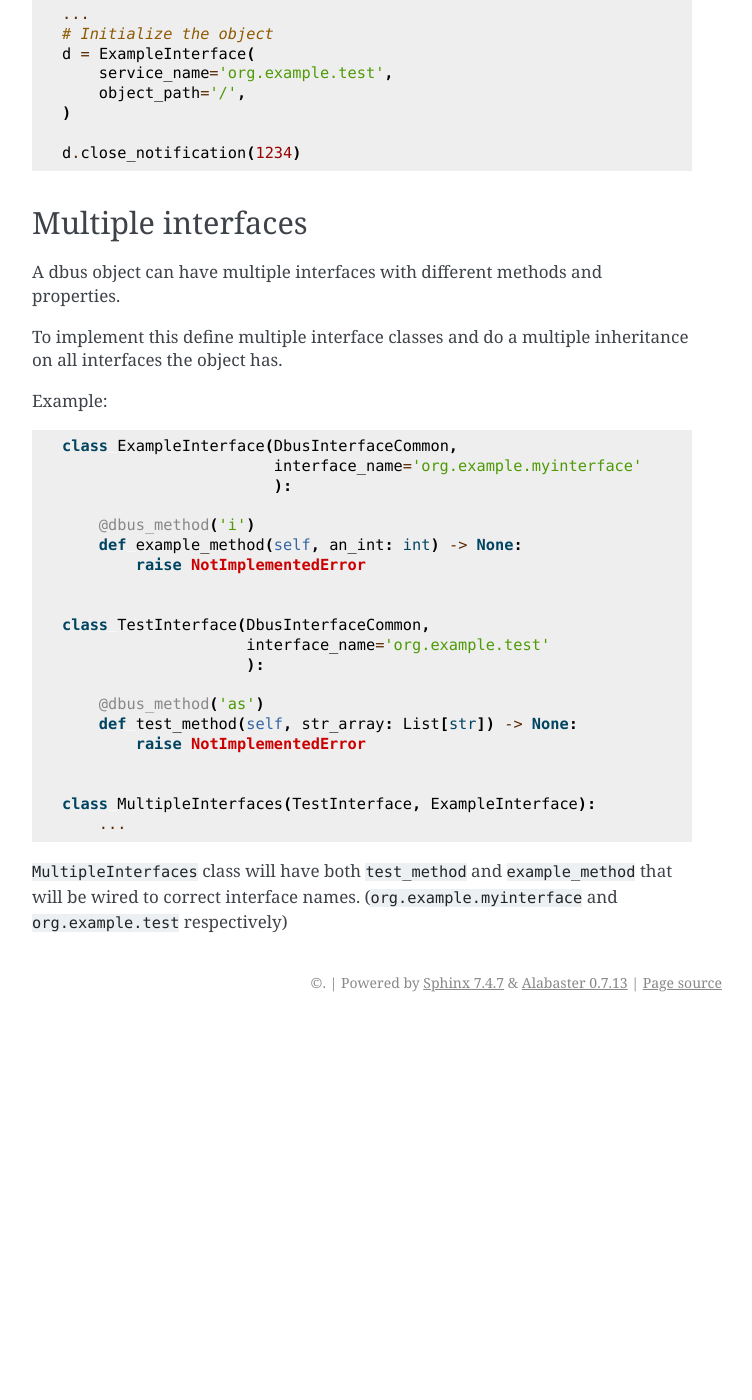
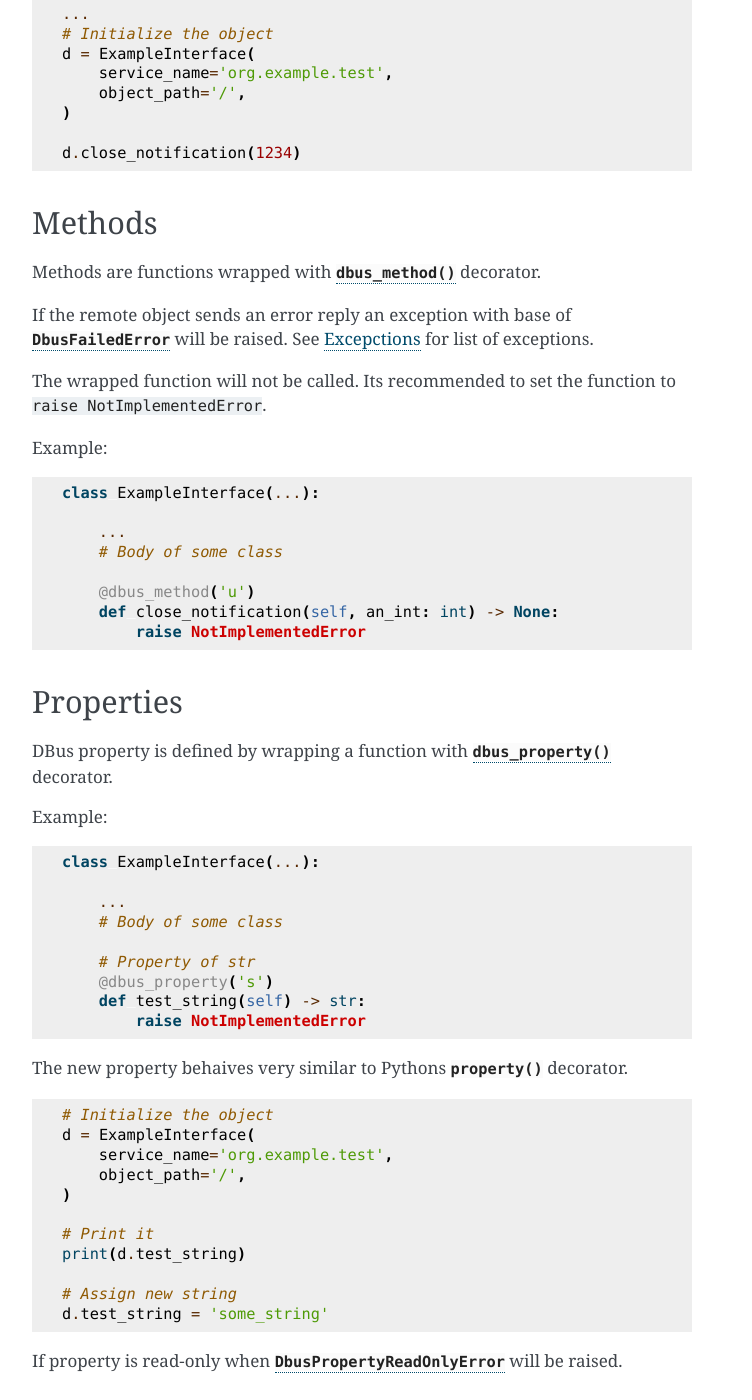
Before and after one commit to python-sdbus/python-sdbus, a Sphinx documentation site: the page built from docs/sync_quick.rst, in a window 1280 px wide and 1400 px high, scrolled down 1229 px. Shown: the whole window, without its empty margins (388-1140 px from the left). Built offline with Sphinx 7.4.7, drawn with Linux system fonts in a browser that asks for light colours; before the commit the page ends 2251 px from its top, so only the background shows below that; some of the changed text lies outside the part shown.

Commit message:
Updated blocking quick start

```diff
--- a/docs/sync_api.rst
+++ b/docs/sync_api.rst
@@ -180,12 +180,12 @@ Decorators
                                interface_name='org.example.myproperty'
                                ):
 
-            # Read only property of int
-            @dbus_property()
+            # Property of int
+            @dbus_property('i')
             def test_int(self) -> int:
                 raise NotImplementedError
 
-            # Read/Write property of str
+            # Property of str
             @dbus_property('s')
             def test_string(self) -> str:
                 raise NotImplementedError
--- a/docs/sync_quick.rst
+++ b/docs/sync_quick.rst
@@ -48,7 +50,7 @@ served for other processes to interact with. See :ref:`blocking-vs-async`
 Connecting
 ^^^^^^^^^^^^^^^^^^^^^^^^^^^^^^
 
-:py:class:`DbusInterfaceCommon` ``__init__`` method takes service_name
+:py:meth:`DbusInterfaceCommon.__init__` method takes service_name
 and object_path of the remote object that the object will bind to.
 
 Example connecting and calling method::
@@ -62,6 +64,59 @@ Example connecting and calling method::
 
     d.close_notification(1234)
 
+Methods
+^^^^^^^^^^^^^^^^^^^^^^^^^^^^^^^^^
+
+Methods are functions wrapped with :py:func:`dbus_method` decorator.
+
+If the remote object sends an error reply an exception with base of :py:exc:`DbusFailedError`
+will be raised. See :doc:`/exceptions` for list of exceptions.
+
+The wrapped function will not be called. Its recommended to set the function to ``raise NotImplementedError``.
+
+Example::
+
+    class ExampleInterface(...):
+
+        ...
+        # Body of some class
+
+        @dbus_method('u')
+        def close_notification(self, an_int: int) -> None:
+            raise NotImplementedError
+
+Properties
+^^^^^^^^^^^^^^^^^^^^^^^^^^^^^^^^^^^^^
+
+DBus property is defined by wrapping a function with :py:func:`dbus_property` decorator.
+
+Example::
+
+    class ExampleInterface(...):
+
+        ...
+        # Body of some class
+
+        # Property of str
+        @dbus_property('s')
+        def test_string(self) -> str:
+            raise NotImplementedError
+
+The new property behaives very similar to Pythons :py:func:`property` decorator. ::
+
+    # Initialize the object
+    d = ExampleInterface(
+        service_name='org.example.test',
+        object_path='/',
+    )
+
+    # Print it
+    print(d.test_string)
+
+    # Assign new string
+    d.test_string = 'some_string'
+
+If property is read-only when :py:exc:`DbusPropertyReadOnlyError` will be raised.
 
 Multiple interfaces
 ^^^^^^^^^^^^^^^^^^^^^^^^^^^^^^
```
Also changed, not shown: other parts of docs/sync_quick.rst (+2 -0 lines).
